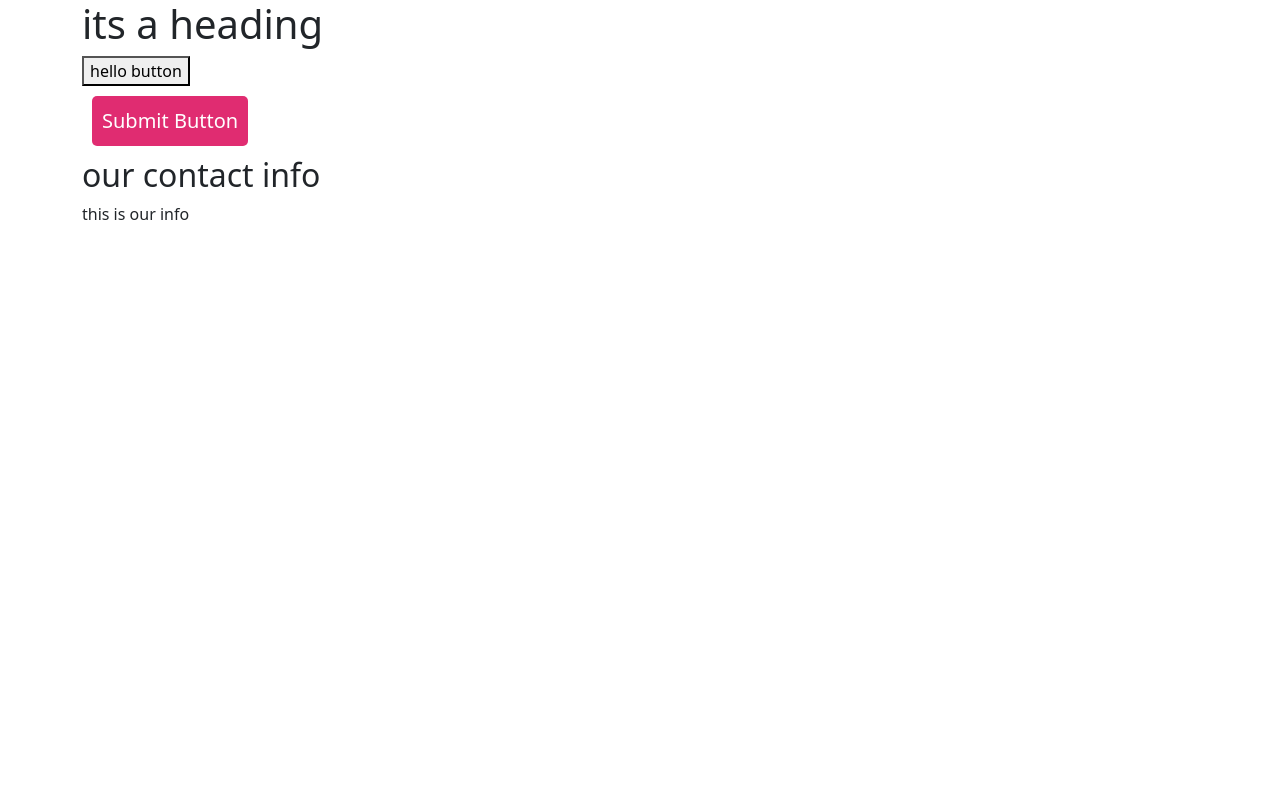
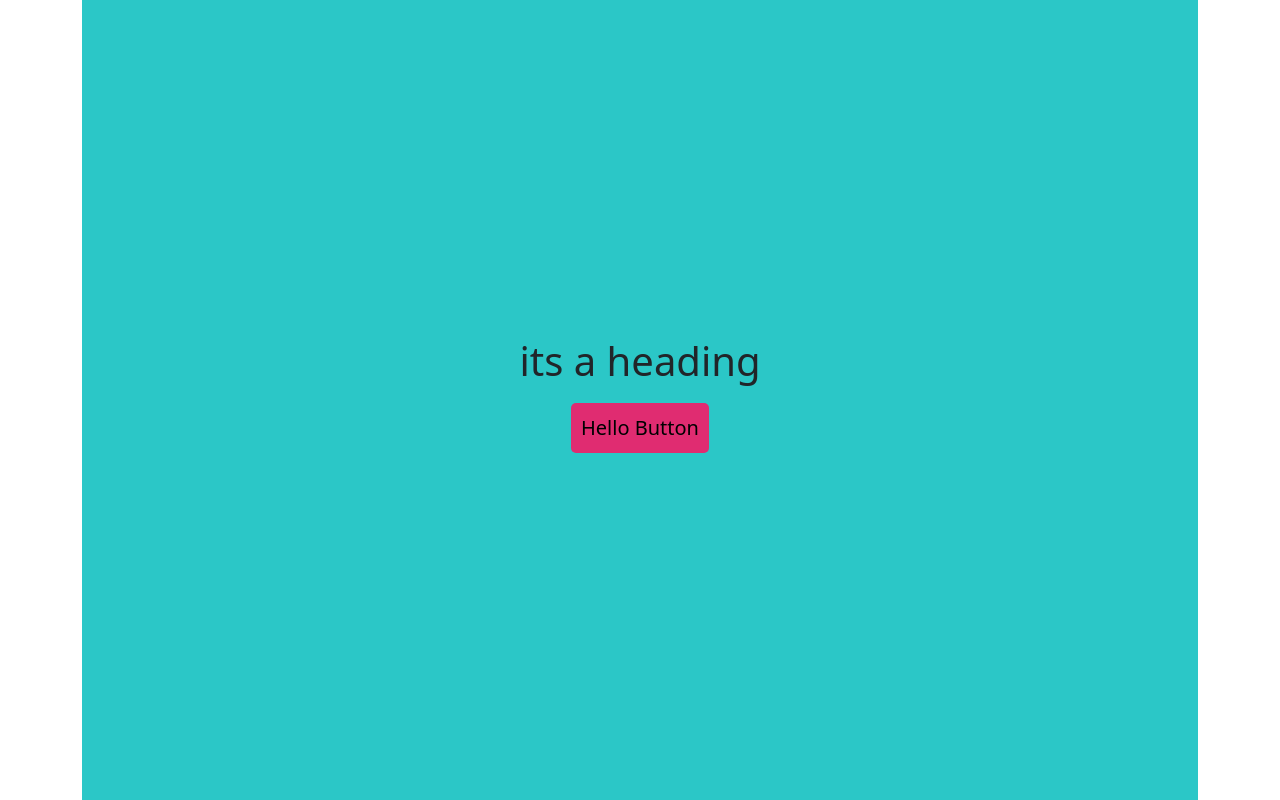
Before and after one commit to alikhan40310/Sass-styles-work, a plain HTML site: page index.html in a window 1280 px wide. Shown: the top 800 px of the page. Drawn offline with Linux system fonts and the light colour scheme.

Commit message:
new changes

```diff
--- a/style/_header.scss
+++ b/style/_header.scss
@@ -2,17 +2,17 @@
 // we can also pass a parameter to a function in scss to change the functionality of different styles
 // for example function (parameter) we can changed such parameter by calling the parameter in style secition to change the style
 // we can used a keywoard @include to call the function in style section
-@mixin flexCenter {
+@mixin flexCenter($direction, $backgroundColor) {
     display: flex;
     justify-content: center;
     align-items: center;
-    // height: 100vh;
-    // flex-direction: $direction;
-    // background-color: $background;
+    height: 100vh;
+    flex-direction: $direction;
+    background-color: $backgroundColor;
 }
 header {
-    @include flexCenter();
-    background-color: $primaryColor;
+    @include flexCenter(column, $primaryColor);
+    // background-color: $primaryColor;
     // inside header we can style a button
     button {
         background-color: $buttoncolor;
--- a/style/style.scss
+++ b/style/style.scss
@@ -7,10 +7,11 @@
 
 
 // importing header from style header.scss
-@import "./_header";
+ @import './header';
 
 .contact{
-    @include flexCenter();
+    @include flexCenter(row,red);
+    // background-color: $buttoncolor;
 }
 .contact button {
     background-color: $buttoncolor;
```
Also changed, not shown: index.html (line endings or trailing spaces), style/style.css, 1 other file.
